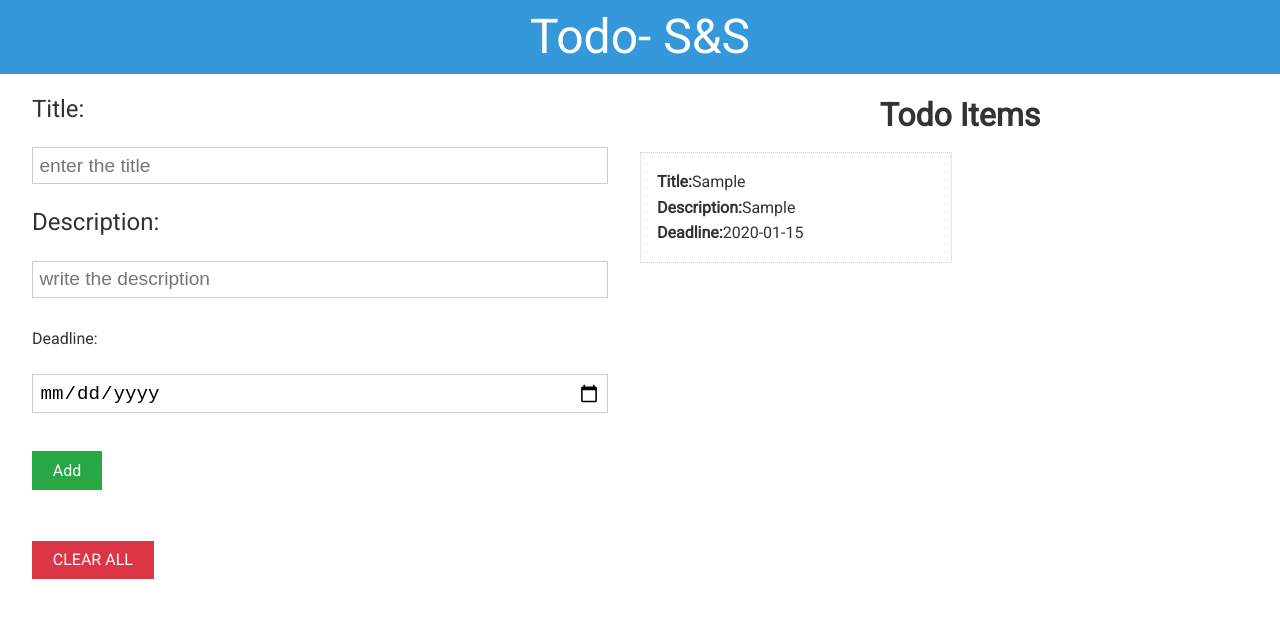
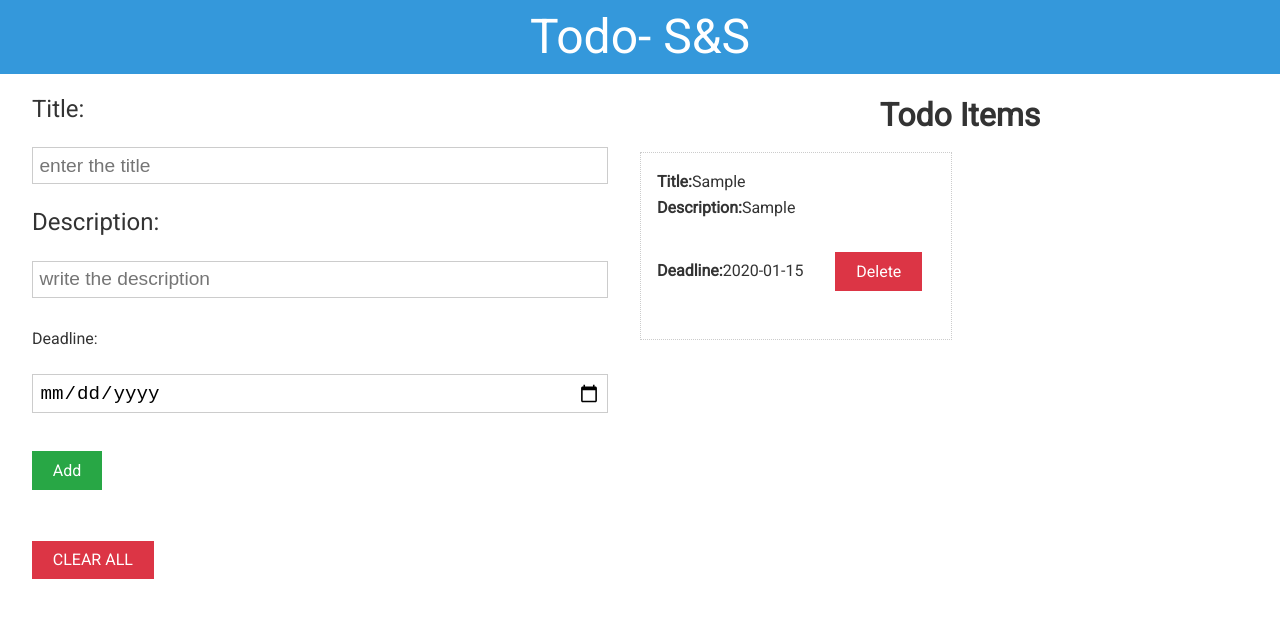
Before and after one commit to vamsikri-hash/TodoLocal, a React (Create React App) app: page / in a window 1280 px wide. Both pictures are taken after typing "Sample", "Sample", "2020-01-15" into the empty fields and a click on the input "Add". Shown: the top 618 px of the page. Built offline with nearby package versions, Linux system fonts and the light colour scheme.

Commit message:
added delete button

```diff
--- a/src/components/display/Showitem.js
+++ b/src/components/display/Showitem.js
@@ -6,7 +6,16 @@ class Showitem extends Component {
     this.handleDelete = this.handleDelete.bind(this);
   }
 
-  handleDelete() {}
+  handleDelete(tit) {
+    this.props.del(tit);
+    /* const itarray = JSON.parse(localStorage.getItem("items"));
+    for (let i = 0; i < itarray.length; i++) {
+      if (itarray[i].title === tit) {
+        itarray.splice(i, 1);
+      }
+    }
+    localStorage.setItem("items", JSON.stringify(itarray)); */
+  }
   render() {
     const { title, description, deadline } = this.props.item;
     console.log(title);
@@ -28,6 +37,12 @@ class Showitem extends Component {
                 {deadline}
               </Fragment>
             )}
+            <button
+              className="btn btn-danger m-2"
+              onClick={this.handleDelete.bind(this, title)}
+            >
+              Delete
+            </button>
           </li>
         </ul>
       </div>
--- a/src/components/display/Showitems.js
+++ b/src/components/display/Showitems.js
@@ -3,6 +3,7 @@ import Showitem from "./Showitem";
 
 class Showitems extends Component {
   render() {
+    console.log(this.props);
     const Items = this.props.Items;
     return (
       <div>
@@ -11,7 +12,9 @@ class Showitems extends Component {
         </div>
         <div className="grid-style">
           {Items != null &&
-            Items.map((item, index) => <Showitem key={index} item={item} />)}
+            Items.map((item, index) => (
+              <Showitem key={index} item={item} del={this.props.delete} />
+            ))}
         </div>
       </div>
     );
```
